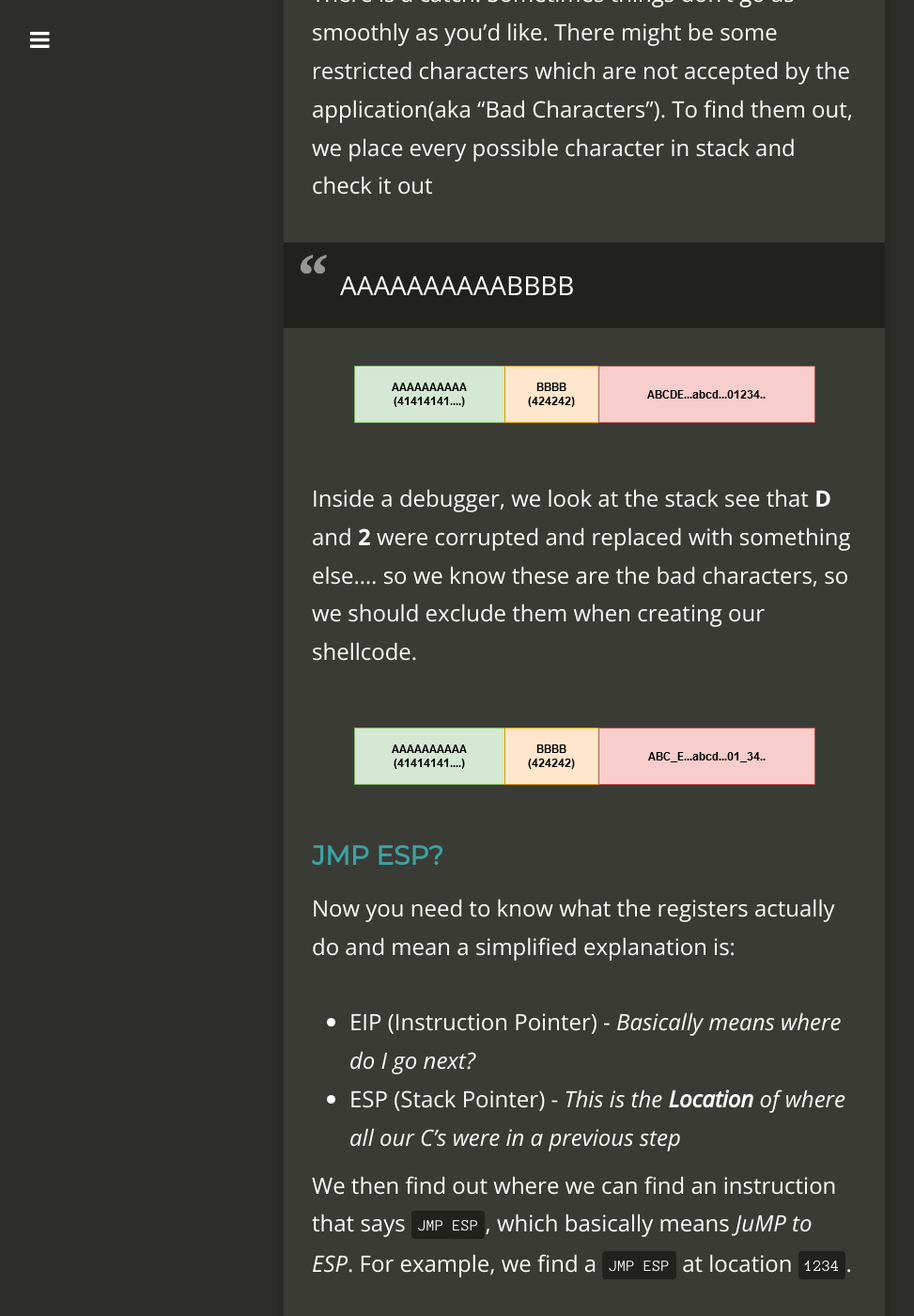
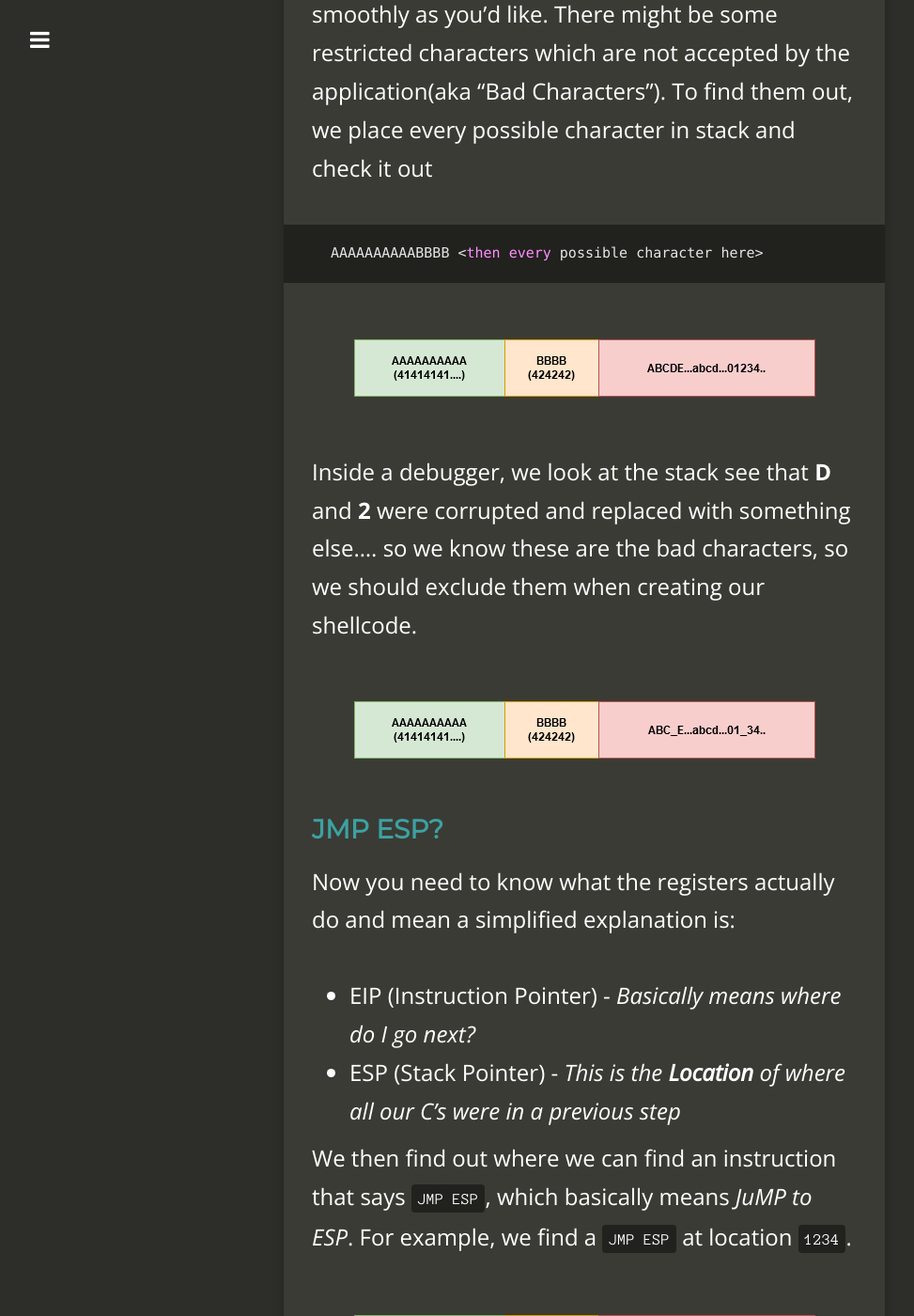
Before and after one commit to Dreamscent/Dreamscent.github.io, a Jekyll site: the page built from _posts/2020-06-03-Beginner-BOF-Visualised.md, in a window 1280 px wide and 1400 px high, scrolled down 3816 px. Shown: the whole window at 94% size, without its empty margins (18-991 px from the left). Built offline with Jekyll 4.4.1, drawn with Linux system fonts in a browser that asks for light colours; nearby versions of some CDN libraries; some of the changed text lies outside the part shown.

Commit message:
Fix BOF vis code fences

```diff
--- a/_posts/2020-06-03-Beginner-BOF-Visualised.md
+++ b/_posts/2020-06-03-Beginner-BOF-Visualised.md
@@ -59,7 +59,9 @@
 
 
 
->ABCDEFGHIJKLMNOPQRSTUVWXYZ
+~~~
+ABCDEFGHIJKLMNOPQRSTUVWXYZ
+~~~
 
 
 It will get filled and look something like this:
@@ -68,8 +70,9 @@
 
 We know that `KLMN` appears at offset ***10*** in the unique string, so the buffer should be 10! To confirm this, we put our own crafted string inside. We start with 10 A's. followed by 4 B's, and fill the rest with C's
 
-> AAAAAAAAAABBBBCCCCCCCCCCCC
-
+~~~
+AAAAAAAAAABBBBCCCCCCCCCCCC
+~~~
 
 
 In hex representation, A is *41*, B is *42*, and C is *43*. So in theory, it will look like this:
@@ -83,8 +86,9 @@
 There is a catch! Sometimes things don't go as smoothly as you'd like. There might be some restricted characters which are not accepted by the application(aka "Bad Characters"). To find them out, we place every possible character in stack and check it out
 
 
-
-> AAAAAAAAAABBBB <then every possible character here>
+~~~
+AAAAAAAAAABBBB <then every possible character here>
+~~~
 
 ![bof4 image](/images/BOF/bof4.png)
 
@@ -117,9 +121,9 @@
 So, your final payload will look like this:
 
 
-
-> AAAAAAAAAA<JMP ESP location><shellcode>
-
+~~~
+AAAAAAAAAA<JMP ESP location><shellcode>
+~~~
 
 
 ![bof7 image](/images/BOF/bof7.png)
```
Also changed, not shown: other parts of _posts/2020-06-03-Beginner-BOF-Visualised.md (+0 -6 lines).
